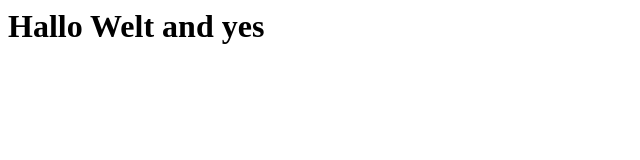
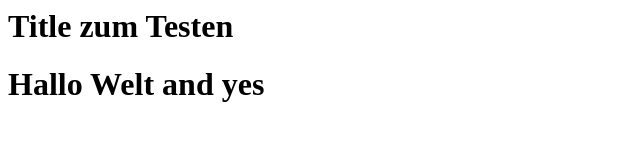
Before and after one commit to Balde-Tidiane/BK-GuT-Repo, a plain HTML site: page index.html in a window 1280 px wide. Shown: the whole page, without its empty margins (0-640 px from the left). Drawn offline with Linux system fonts and the light colour scheme.

Commit message:
Title changes

```diff
--- a/index.html
+++ b/index.html
@@ -1,4 +1,7 @@
 <html>
+    <head>
+        <h1>Title zum Testen</h1>
+    </head>
     <body>
         <h1>Hallo Welt and yes</h1>
     </body>
```
